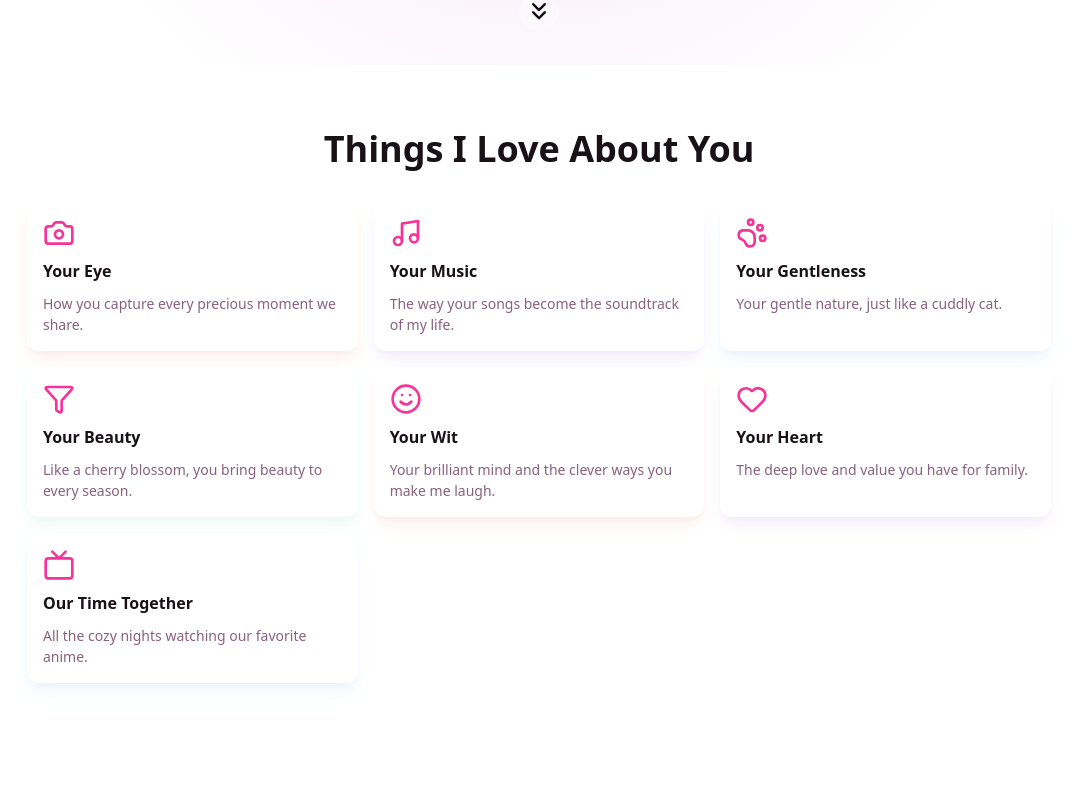
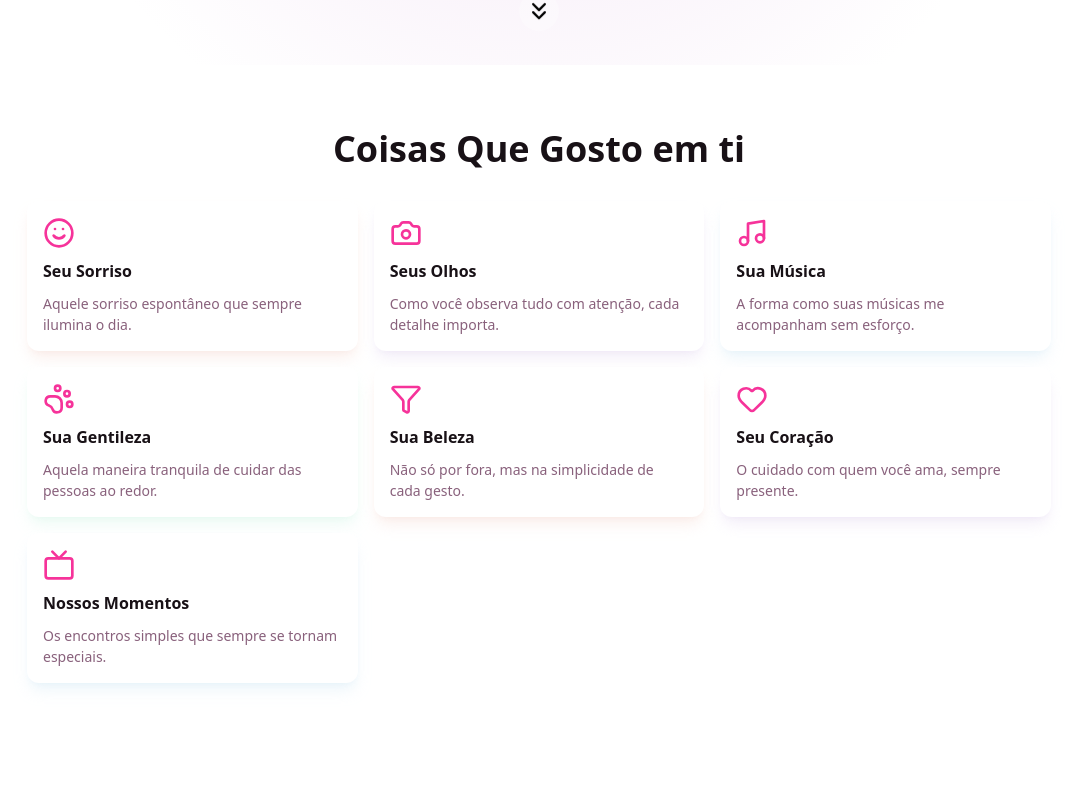
Before and after one commit to marioestima/website, a React (Vite) app: page / in a window 1280 px wide. Shown: the part 735-1530 px from the top of the page, without its empty margins (101-1176 px from the left). Built offline with nearby package versions, Linux system fonts and the light colour scheme.

Commit message:
add alterations

```diff
--- a/src/components/FeaturesSection.tsx
+++ b/src/components/FeaturesSection.tsx
@@ -1,4 +1,4 @@
-// FeaturesSection.tsx
+ // FeaturesSection.tsx
 import React from "react";
 import { Camera, Music, PawPrint, Filter, Smile, Heart, Tv } from "lucide-react";
 
@@ -12,52 +12,52 @@ type Feature = {
 
 const features: Feature[] = [
   {
-    title: "Your Eye",
-    description: "How you capture every precious moment we share.",
-    Icon: Camera,
-    borderColor: "border-[#F5DAD1]/50",
+    title: "Seu Sorriso",
+    description: "Aquele sorriso espontâneo que sempre ilumina o dia.",
+    Icon: Smile,
+    borderColor: "border-[#F5DAD1]",
     shadowColor: "shadow-[#F5DAD1]/40",
   },
   {
-    title: "Your Music",
-    description: "The way your songs become the soundtrack of my life.",
-    Icon: Music,
-    borderColor: "border-[#E3D7F0]/50",
+    title: "Seus Olhos",
+    description: "Como você observa tudo com atenção, cada detalhe importa.",
+    Icon: Camera,
+    borderColor: "border-[#E3D7F0]",
     shadowColor: "shadow-[#E3D7F0]/40",
   },
   {
-    title: "Your Gentleness",
-    description: "Your gentle nature, just like a cuddly cat.",
-    Icon: PawPrint,
-    borderColor: "border-[#D1E8F5]/50",
+    title: "Sua Música",
+    description: "A forma como suas músicas me acompanham sem esforço.",
+    Icon: Music,
+    borderColor: "border-[#D1E8F5]",
     shadowColor: "shadow-[#D1E8F5]/40",
   },
   {
-    title: "Your Beauty",
-    description: "Like a cherry blossom, you bring beauty to every season.",
-    Icon: Filter,
-    borderColor: "border-[#D1F5E5]/50",
+    title: "Sua Gentileza",
+    description: "Aquela maneira tranquila de cuidar das pessoas ao redor.",
+    Icon: PawPrint,
+    borderColor: "border-[#D1F5E5]",
     shadowColor: "shadow-[#D1F5E5]/40",
   },
   {
-    title: "Your Wit",
-    description: "Your brilliant mind and the clever ways you make me laugh.",
-    Icon: Smile,
-    borderColor: "border-[#F5DAD1]/50",
+    title: "Sua Beleza",
+    description: "Não só por fora, mas na simplicidade de cada gesto.",
+    Icon: Filter,
+    borderColor: "border-[#F5DAD1]",
     shadowColor: "shadow-[#F5DAD1]/40",
   },
   {
-    title: "Your Heart",
-    description: "The deep love and value you have for family.",
+    title: "Seu Coração",
+    description: "O cuidado com quem você ama, sempre presente.",
     Icon: Heart,
-    borderColor: "border-[#E3D7F0]/50",
+    borderColor: "border-[#E3D7F0]",
     shadowColor: "shadow-[#E3D7F0]/40",
   },
   {
-    title: "Our Time Together",
-    description: "All the cozy nights watching our favorite anime.",
+    title: "Nossos Momentos",
+    description: "Os encontros simples que sempre se tornam especiais.",
     Icon: Tv,
-    borderColor: "border-[#D1E8F5]/50",
+    borderColor: "border-[#D1E8F5]",
     shadowColor: "shadow-[#D1E8F5]/40",
   },
 ];
@@ -65,21 +65,21 @@ const features: Feature[] = [
 const FeaturesSection: React.FC = () => {
   return (
     <section className="py-12 px-4 md:py-16 md:px-0 max-w-5xl mx-auto">
-      <h2 className="text-3xl md:text-4xl font-bold text-center mb-8 text-[#181116] dark:text-white">
-        Things I Love About You
+      <h2 className="text-3xl md:text-4xl font-bold text-center mb-8 text-[#181116]">
+        Coisas Que Gosto em ti
       </h2>
 
       <div className="grid grid-cols-[repeat(auto-fit,minmax(158px,1fr))] gap-4 md:grid-cols-3">
         {features.map((f, idx) => (
           <div
             key={idx}
-            className={`flex flex-col gap-3 p-4 rounded-xl ${f.borderColor} bg-white dark:bg-[#22101c] dark:${f.borderColor.replace('50', '20')} shadow-lg ${f.shadowColor} dark:shadow-pink-200/10`}
+            className={`flex flex-col gap-3 p-4 rounded-xl ${f.borderColor} bg-white shadow-lg ${f.shadowColor}`}
           >
             <f.Icon className="text-pink-500 w-8 h-8" />
-            <h3 className="text-[#181116] dark:text-white font-bold text-base leading-tight">
+            <h3 className="text-[#181116] font-bold text-base leading-tight">
               {f.title}
             </h3>
-            <p className="text-[#89617c] dark:text-gray-400 text-sm leading-normal">
+            <p className="text-[#89617c] text-sm leading-normal">
               {f.description}
             </p>
           </div>
--- a/src/components/GallerySection.tsx
+++ b/src/components/GallerySection.tsx
@@ -51,22 +51,8 @@ const galleryItems: GalleryItem[] = [
     imageUrl: "https://lh3.googleusercontent.com/aida-public/AB6AXuDclQEsh9JuOT4tNBbHmkAOiHaWlt2H7Lv03op1xFlya-AtRJeeIpM9ALyDu7MH3Ca7X4it7aHqrtuHwHvB8JQuNmncj7r4Qvtbm0dNdDMcGXrfRoZc2Qugxery6ydv51RtZgzrS6r0I5tohNdYuPbv8CzQWiCpQtzlO0gPnLxTTElR5_cuGfxlFI4IbCkpr9m9KX66-LiLTnZfDaKE5LqodUyr7_BvXsyyTlisY6VRQ-Z4WBuXDXQ2ugVRxp6jATupDiAza6hwseU",
     altText: "Close-up of pink Sakura cherry blossoms in full bloom against a soft-focus background."
   },
-  {
-    titlePt: "Estação Silenciosa",
-    titleEn: "Quiet Station",
-    titleKr: "조용한 역",
-    titleJp: "静かな駅",
-    imageUrl: "https://lh3.googleusercontent.com/aida-public/AB6AXuAtr7lE5BK4-ZIJcAFt7Elth-4dJPVJHsmXpsQqC5wCBUguCAFngN8bo6lSrQ8KZFOld7Fp_zyJuvIx5U3lki4MQ-pnsrmsuVZeMRMdAoMmagO8iXUfdQLd6_E7YRx2rWDH3ya7bU7qatRq8uaOTPdv_rF-RPbzl0Eh-KLMv2kRCRm8zESOZNhmGg7fApAdb7N-99x9GEqXFKoIF-GiCU14knky9mqoyb7pfWRvjz3xnmQSGMDdcKW59MAkYqOjHItZOhFX9Vwnw",
-    altText: "An empty train station platform at dusk, giving off a quiet and contemplative anime vibe."
-  },
-  {
-    titlePt: "Luz Dourada",
-    titleEn: "Golden Light",
-    titleKr: "황금빛",
-    titleJp: "黄金の光",
-    imageUrl: "https://lh3.googleusercontent.com/aida-public/AB6AXuAQaNVF9Pwe6E5THeeD0HMlFvg7P4txV1a1a9C7MrgacuD9XY6GpeKwBaSAiKRkqLqa7os-NwfUTQYJ2bZfA8QHrLhz3sPipZogh04xRy2UO-jXz_N4hsg7a1UoH92SYSa-S8321CGqkBuN9uGJbGo1aUuxtifYm-ZR6xR4uGvouLUVaU27eXrWnd5JxB4O0CpVoMOuVUe11TNmx3sMBq4nsmxLoY4_vxFmGK0bA2jAj6Myyh_WRomx1SSFNzX26DniM4LWYu908",
-    altText: "A field of wheat bathed in the warm, golden light of the setting sun."
-  },
+
+
   {
     titlePt: "Nuvens Sonhadoras",
     titleEn: "Dreamy Clouds",
--- a/src/components/HeroCarrousel.tsx
+++ b/src/components/HeroCarrousel.tsx
@@ -1,4 +1,4 @@
-// HeroCarousel.tsx
+ // HeroCarousel.tsx
 import React from "react";
 
 interface Memory {
@@ -11,44 +11,54 @@ const memories: Memory[] = [
   {
     year: "2019",
     description: "Tudo começou aqui. As coisas estavam confusas, mas algo me dizia que era importante.",
-    imageUrl: "https://lh3.googleusercontent.com/aida-public/AB6AXuA6DO3zDm-IQLutTesS6MjOYLVMrYcsClK28mmb3IPqlv5loLdThWSshxZyxFwC58u_wQfGQxk3G2WADfst78ghZOwYmjZ6vN58abBnoUqi7eDRLJEq3RnTafpLKI5ao6Xuvj7ukBCnR6Bj4aV8EJ8vIlyPrZKaV4sn0LjIbrg_u4NvxdYkGYwDZiDnWdB7AjOec4XEHgJEg-htlMMOoICVSTR4SKJ7z2tcPuiu6MbDdS1cCpVkKQgOANEGsLIhghkIUeQOcBH4CyU",
+    imageUrl: "https://images.unsplash.com/photo-1506744038136-46273834b3fb?auto=format&fit=crop&w=800&q=80",
   },
   {
     year: "2020",
     description: "As coisas continuaram ambíguas. Crescemos, mas ainda havia incertezas.",
-    imageUrl: "https://lh3.googleusercontent.com/aida-public/AB6AXuA6DO3zDm-IQLutTesS6MjOYLVMrYcsClK28mmb3IPqlv5loLdThWSshxZyxFwC58u_wQfGQxk3G2WADfst78ghZOwYmjZ6vN58abBnoUqi7eDRLJEq3RnTafpLKI5ao6Xuvj7ukBCnR6Bj4aV8EJ8vIlyPrZKaV4sn0LjIbrg_u4NvxdYkGYwDZiDnWdB7AjOec4XEHgJEg-htlMMOoICVSTR4SKJ7z2tcPuiu6MbDdS1cCpVkKQgOANEGsLIhghkIUeQOcBH4CyU",
+    imageUrl: "https://images.unsplash.com/photo-1507525428034-b723cf961d3e?auto=format&fit=crop&w=800&q=80",
   },
   {
     year: "2022",
     description: "Comecei a perceber que era ela com quem eu queria estar. Mas ainda faltava coragem e clareza.",
-    imageUrl: "https://lh3.googleusercontent.com/aida-public/AB6AXuA6DO3zDm-IQLutTesS6MjOYLVMrYcsClK28mmb3IPqlv5loLdThWSshxZyxFwC58u_wQfGQxk3G2WADfst78ghZOwYmjZ6vN58abBnoUqi7eDRLJEq3RnTafpLKI5ao6Xuvj7ukBCnR6Bj4aV8EJ8vIlyPrZKaV4sn0LjIbrg_u4NvxdYkGYwDZiDnWdB7AjOec4XEHgJEg-htlMMOoICVSTR4SKJ7z2tcPuiu6MbDdS1cCpVkKQgOANEGsLIhghkIUeQOcBH4CyU",
+    imageUrl: "https://images.unsplash.com/photo-1524504388940-b1c1722653e1?auto=format&fit=crop&w=800&q=80",
   },
   {
     year: "2024",
     description: "Ainda não se resolveu tudo, mas quero que as coisas mudem e possamos construir nosso futuro juntos.",
-    imageUrl: "https://lh3.googleusercontent.com/aida-public/AB6AXuA6DO3zDm-IQLutTesS6MjOYLVMrYcsClK28mmb3IPqlv5loLdThWSshxZyxFwC58u_wQfGQxk3G2WADfst78ghZOwYmjZ6vN58abBnoUqi7eDRLJEq3RnTafpLKI5ao6Xuvj7ukBCnR6Bj4aV8EJ8vIlyPrZKaV4sn0LjIbrg_u4NvxdYkGYwDZiDnWdB7AjOec4XEHgJEg-htlMMOoICVSTR4SKJ7z2tcPuiu6MbDdS1cCpVkKQgOANEGsLIhghkIUeQOcBH4CyU",
+    imageUrl: "https://images.unsplash.com/photo-1500530855697-b586d89ba3ee?auto=format&fit=crop&w=800&q=80",
+  },
+  {
+    year: "2025",
+    description: "Estamos aqui, prontos para o próximo capítulo, cheios de sonhos e memórias.",
+    imageUrl: "https://images.unsplash.com/photo-1517423440428-a5a00ad493e8?auto=format&fit=crop&w=800&q=80",
   },
 ];
 
 const HeroCarousel: React.FC = () => {
   return (
-    <div className="relative flex flex-col min-h-screen bg-linear-to-br from-[#f8c5d8] to-[#e0d0f0] dark:from-[#2c2a4a] dark:to-[#4a2a44] p-6">
+    <div className="relative flex flex-col min-h-screen p-6"
+         style={{ backgroundColor: "#fef6f7" }} // cor clara fixa
+    >
       <header className="text-center mb-10">
-        <h1 className="text-[#fdeef4] text-3xl font-bold">Our Story</h1>
-        <p className="text-[#fdeef4]/70 mt-2">Swipe to travel through our memories</p>
+        <h1 className="text-[#181116] text-3xl font-bold">Nossa História</h1>
+        <p className="text-[#181116]/70 mt-2">Deslize para rever nossas memórias</p>
       </header>
 
       <main className="flex justify-center">
-        <div className="snap-container flex gap-6 overflow-x-auto py-4">
+        <div className="snap-x snap-mandatory flex gap-6 overflow-x-auto py-4">
           {memories.map((memory) => (
-            <div key={memory.year} className="snap-item flex flex-col gap-4 rounded-xl min-w-[90%] max-w-sm bg-black/40 backdrop-blur-md p-4">
+            <div
+              key={memory.year}
+              className="snap-start flex flex-col gap-3 rounded-xl min-w-[90%] max-w-sm border border-[#E3D7F0] shadow-[#E3D7F0]/20 p-4 transition-transform duration-300 hover:scale-105 bg-transparent"
+            >
               <div
                 className="w-full aspect-video rounded-xl bg-cover bg-center"
                 style={{ backgroundImage: `url(${memory.imageUrl})` }}
               />
               <div>
-                <p className="text-[#fdeef4] text-2xl font-bold">{memory.year}</p>
-                <p className="text-[#fdeef4]/80 text-base">{memory.description}</p>
+                <p className="text-[#181116] text-2xl font-bold">{memory.year}</p>
+                <p className="text-[#89617c] text-sm">{memory.description}</p>
               </div>
             </div>
           ))}
@@ -60,11 +70,11 @@ const HeroCarousel: React.FC = () => {
           {memories.map((_, index) => (
             <div
               key={index}
-              className="h-2 w-2 rounded-full bg-[#fdeef4]/30"
+              className="h-2 w-2 rounded-full bg-[#E3D7F0]/30"
             />
           ))}
         </div>
-        <p className="text-[#fdeef4]/70 text-sm text-center">Our journey continues...</p>
+        <p className="text-[#89617c] text-sm text-center">Nossa jornada continua...</p>
       </footer>
     </div>
   );
```
Also changed, not shown: src/App.css (added, +8 -0 lines).
